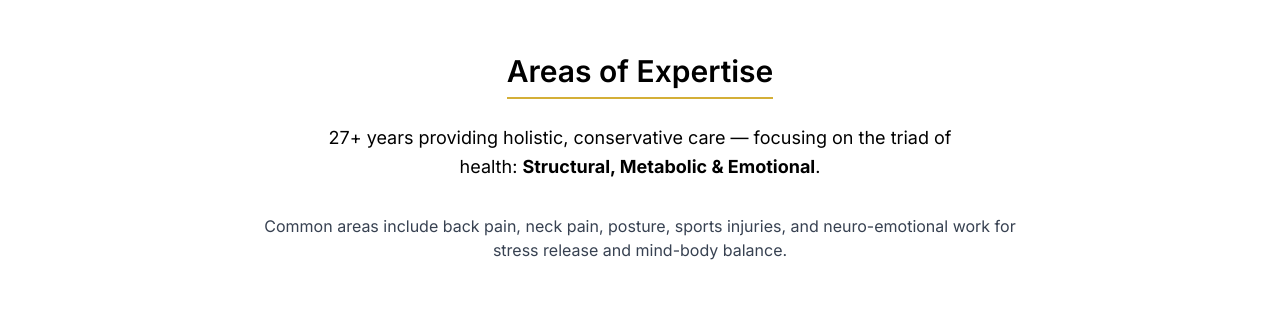
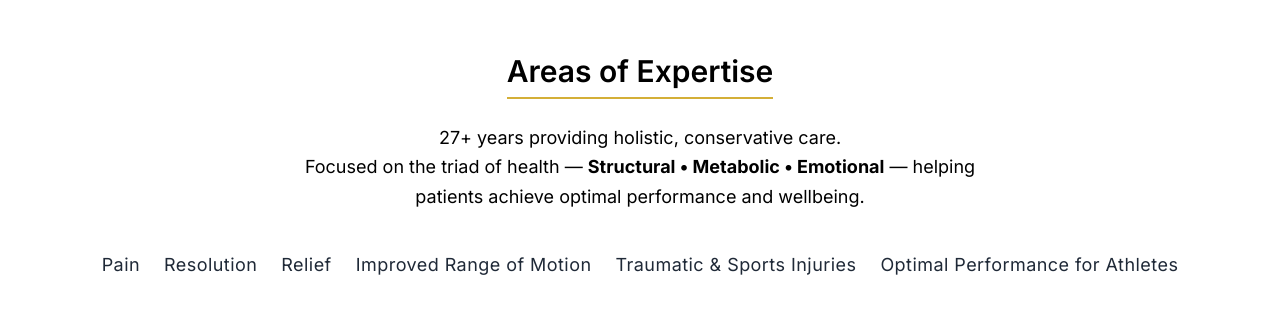
Before and after one commit to MarCodeson/Lh_chiro_clean, a Next.js app: page / in a window 1280 px wide. Shown: the part 1400-1729 px from the top of the page. Built offline with nearby package versions, Linux system fonts and the light colour scheme.

Commit message:
Implement final Areas of Expertise markup

```diff
--- a/components/sections/Services.tsx
+++ b/components/sections/Services.tsx
@@ -7,16 +7,21 @@ export function Services() {
         Areas of Expertise
       </h2>
 
-      <p className="max-w-2xl mx-auto text-lg leading-relaxed mb-8">
-        27+ years providing holistic, conservative care — focusing on the triad of health:
-        {' '}
-        <strong>Structural, Metabolic &amp; Emotional</strong>.
+      <p className="max-w-2xl mx-auto text-lg leading-relaxed mb-10">
+        27+ years providing holistic, conservative care.
+        <br />
+        Focused on the triad of health — <strong>Structural • Metabolic • Emotional</strong> — helping patients achieve
+        optimal performance and wellbeing.
       </p>
 
-      <p className="max-w-3xl mx-auto text-base text-gray-700">
-        Common areas include back pain, neck pain, posture, sports injuries, and neuro-emotional work for stress
-        release and mind-body balance.
-      </p>
+      <div className="flex flex-wrap justify-center gap-x-6 gap-y-3 text-base md:text-lg text-gray-800 tracking-wide">
+        <span>Pain</span>
+        <span>Resolution</span>
+        <span>Relief</span>
+        <span>Improved Range of Motion</span>
+        <span>Traumatic &amp; Sports Injuries</span>
+        <span>Optimal Performance for Athletes</span>
+      </div>
     </section>
   )
 }
```
